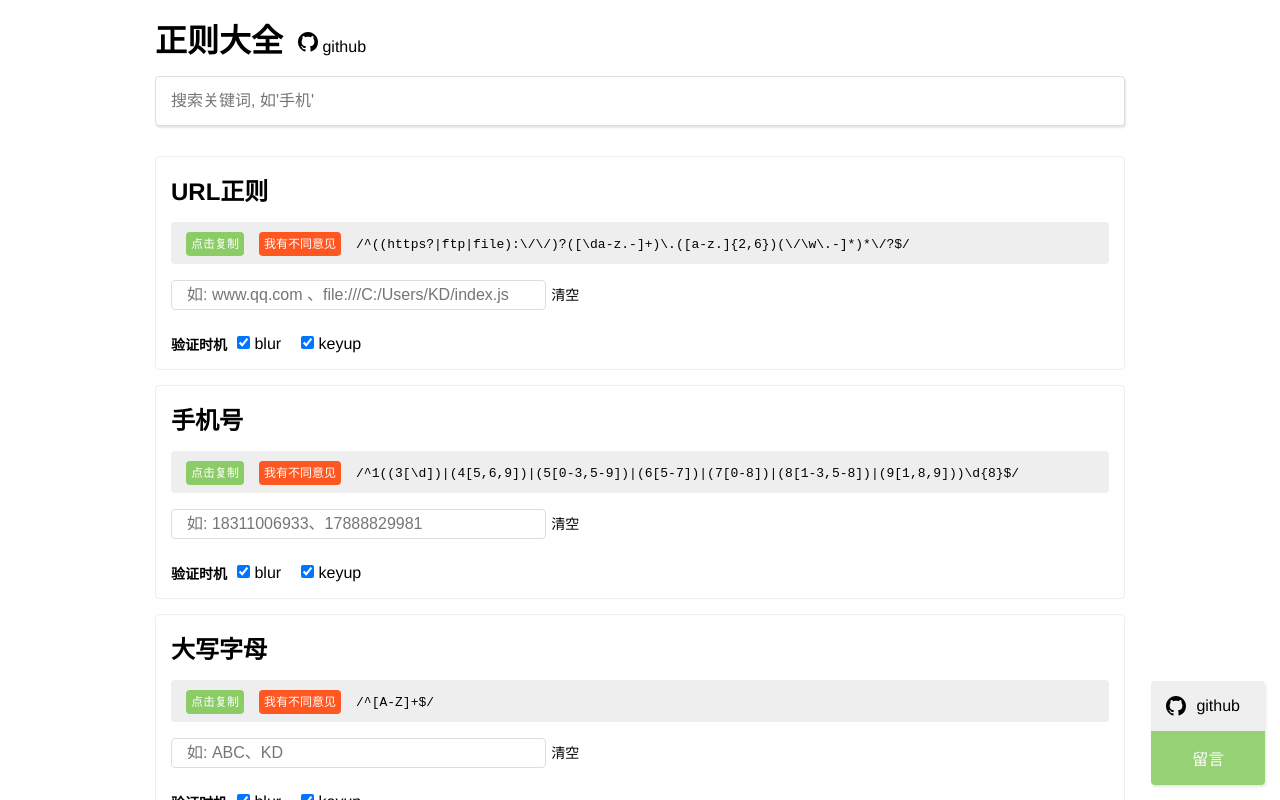
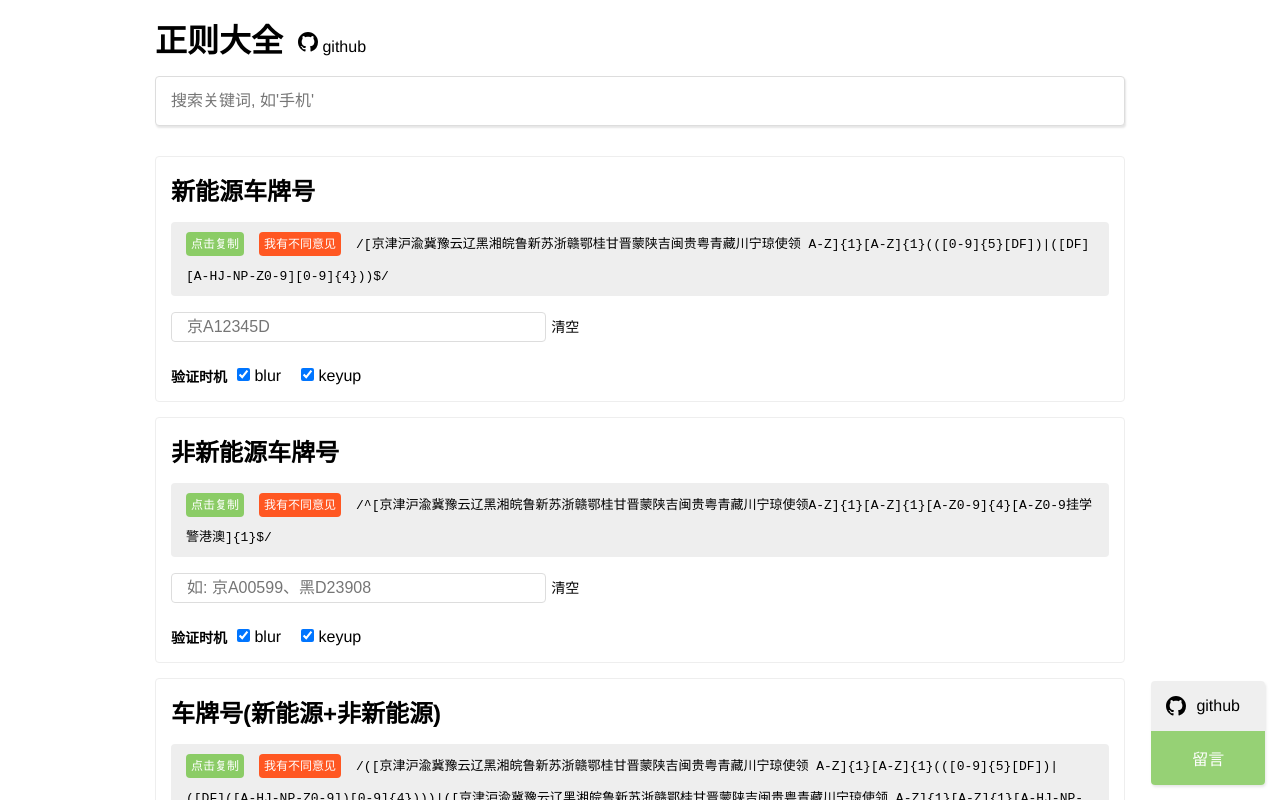
Before and after one commit to any86/any-rule, a Vue app: page / in a window 1280 px wide. Shown: the top 800 px of the page. Built offline with nearby package versions, Linux system fonts and the light colour scheme.

Commit message:
feat: 增加新能源车型正则

```diff
--- a/src/RULES.js
+++ b/src/RULES.js
@@ -1,4 +1,21 @@
 module.exports = [
+  {
+    title: '新能源车牌号',
+    rule:/[京津沪渝冀豫云辽黑湘皖鲁新苏浙赣鄂桂甘晋蒙陕吉闽贵粤青藏川宁琼使领 A-Z]{1}[A-Z]{1}(([0-9]{5}[DF])|([DF][A-HJ-NP-Z0-9][0-9]{4}))$/,
+    example: '京A12345D',
+  },
+  {
+    title: '非新能源车牌号',
+    rule: /^[京津沪渝冀豫云辽黑湘皖鲁新苏浙赣鄂桂甘晋蒙陕吉闽贵粤青藏川宁琼使领A-Z]{1}[A-Z]{1}[A-Z0-9]{4}[A-Z0-9挂学警港澳]{1}$/,
+    example: '如: 京A00599、黑D23908'
+  },
+
+  {
+    title: '车牌号(新能源+非新能源)',
+    rule: /([京津沪渝冀豫云辽黑湘皖鲁新苏浙赣鄂桂甘晋蒙陕吉闽贵粤青藏川宁琼使领 A-Z]{1}[A-Z]{1}(([0-9]{5}[DF])|([DF]([A-HJ-NP-Z0-9])[0-9]{4})))|([京津沪渝冀豫云辽黑湘皖鲁新苏浙赣鄂桂甘晋蒙陕吉闽贵粤青藏川宁琼使领 A-Z]{1}[A-Z]{1}[A-HJ-NP-Z0-9]{4}[A-HJ-NP-Z0-9 挂学警港澳]{1})$/,
+    example: '如: 京A00599、京A12345D(新能源)'
+  },
+
   {
     title: 'URL正则',
     rule: /^((https?|ftp|file):\/\/)?([\da-z.-]+)\.([a-z.]{2,6})(\/\w\.-]*)*\/?$/,
@@ -104,11 +121,7 @@ module.exports = [
     rule: /^[a-zA-Z]([-_a-zA-Z0-9]{5,19})+$/,
     example: '如: github666、kd_-666'
   },
-  {
-    title: '车牌号正则',
-    rule: /^[京津沪渝冀豫云辽黑湘皖鲁新苏浙赣鄂桂甘晋蒙陕吉闽贵粤青藏川宁琼使领A-Z]{1}[A-Z]{1}[A-Z0-9]{4}[A-Z0-9挂学警港澳]{1}$/,
-    example: '如: 京A00599、黑D23908'
-  },
+
   {
     title: '中国邮政编码',
     rule: /^(0[1-7]|1[0-356]|2[0-7]|3[0-6]|4[0-7]|5[1-7]|6[1-7]|7[0-5]|8[013-6])\d{4}$/,
```
